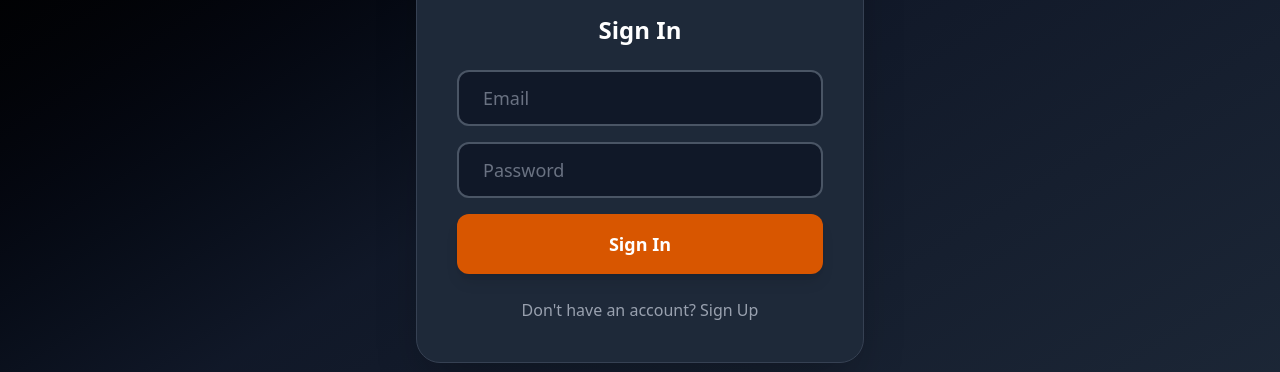
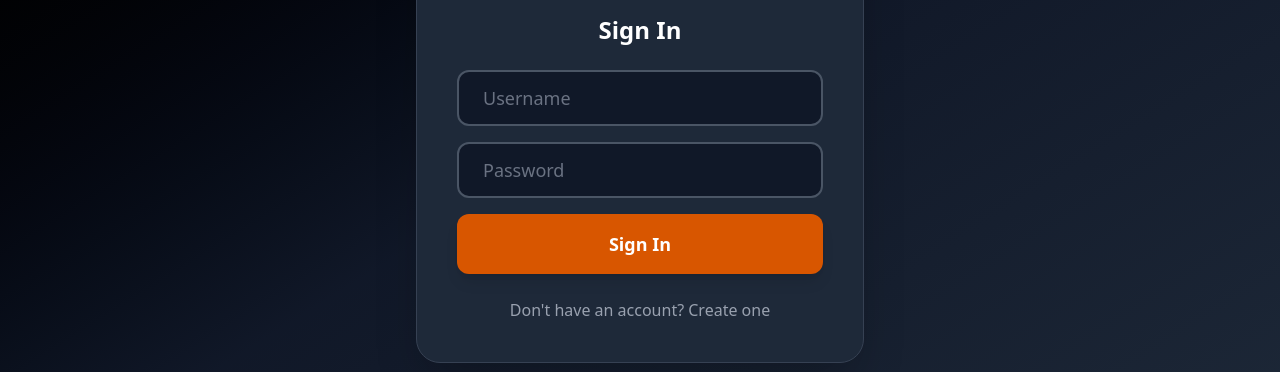
Before and after one commit to kwanto619/PlayGuitarApp, a Next.js app in the folder guitar-app/: page / in a window 1280 px wide. Shown: the part 296-668 px from the top of the page. Built offline with nearby package versions, Linux system fonts and the light colour scheme; no server answers.

Commit message:
Update authentication to use username instead of email

```diff
--- a/guitar-app/components/Auth.tsx
+++ b/guitar-app/components/Auth.tsx
@@ -4,7 +4,7 @@ import { useState } from 'react';
 import { supabase } from '@/lib/supabase';
 
 export default function Auth() {
-  const [email, setEmail] = useState('');
+  const [username, setUsername] = useState('');
   const [password, setPassword] = useState('');
   const [isSignUp, setIsSignUp] = useState(false);
   const [loading, setLoading] = useState(false);
@@ -15,26 +15,51 @@ export default function Auth() {
     setLoading(true);
     setMessage('');
 
+    // Create a fake email from username for Supabase (since it requires email)
+    const email = `${username.toLowerCase()}@guitar-app.local`;
+
     try {
       if (isSignUp) {
         const { error } = await supabase.auth.signUp({
           email,
           password,
+          options: {
+            data: {
+              username: username,
+            },
+          },
         });
-        if (error) throw error;
-        setMessage('Check your email for the confirmation link!');
+        if (error) {
+          if (error.message.includes('already registered')) {
+            throw new Error('Username already taken. Please choose another one.');
+          }
+          throw error;
+        }
+        setMessage('Account created successfully!');
+        // Auto sign in after signup
+        setTimeout(() => {
+          handleSignIn(email, password);
+        }, 1000);
       } else {
-        const { error } = await supabase.auth.signInWithPassword({
-          email,
-          password,
-        });
-        if (error) throw error;
-        setMessage('Successfully logged in!');
+        await handleSignIn(email, password);
       }
     } catch (error) {
       setMessage((error as Error).message);
     } finally {
       setLoading(false);
+    }
+  };
+
+  const handleSignIn = async (email: string, password: string) => {
+    const { error } = await supabase.auth.signInWithPassword({
+      email,
+      password,
+    });
+    if (error) {
+      if (error.message.includes('Invalid') || error.message.includes('credentials')) {
+        throw new Error('Invalid username or password');
+      }
+      throw error;
     }
   };
 
@@ -51,11 +76,14 @@ export default function Auth() {
 
         <form onSubmit={handleAuth} className="space-y-4">
           <input
-            type="email"
-            placeholder="Email"
-            value={email}
-            onChange={(e) => setEmail(e.target.value)}
+            type="text"
+            placeholder="Username"
+            value={username}
+            onChange={(e) => setUsername(e.target.value)}
             required
+            minLength={3}
+            pattern="[a-zA-Z0-9_-]+"
+            title="Username can only contain letters, numbers, underscores, and hyphens"
             className="w-full px-6 py-3 rounded-xl border-2 border-gray-600 bg-gray-900 text-white placeholder-gray-500 focus:border-custom-orange outline-none text-lg"
           />
 
@@ -74,13 +102,13 @@ export default function Auth() {
             disabled={loading}
             className="w-full bg-custom-orange hover:bg-custom-orange-hover text-white py-4 rounded-xl font-semibold text-lg hover:scale-[1.02] transition-all shadow-lg disabled:opacity-50 disabled:cursor-not-allowed"
           >
-            {loading ? 'Loading...' : isSignUp ? 'Sign Up' : 'Sign In'}
+            {loading ? 'Loading...' : isSignUp ? 'Create Account' : 'Sign In'}
           </button>
         </form>
 
         {message && (
           <div className={`mt-4 p-4 rounded-xl text-center ${
-            message.includes('Successfully') || message.includes('Check your email')
+            message.includes('successfully') || message.includes('Successfully')
               ? 'bg-green-900 text-green-100'
               : 'bg-red-900 text-red-100'
           }`}>
@@ -89,10 +117,13 @@ export default function Auth() {
         )}
 
         <button
-          onClick={() => setIsSignUp(!isSignUp)}
+          onClick={() => {
+            setIsSignUp(!isSignUp);
+            setMessage('');
+          }}
           className="w-full mt-6 text-gray-400 hover:text-white transition-colors"
         >
-          {isSignUp ? 'Already have an account? Sign In' : "Don't have an account? Sign Up"}
+          {isSignUp ? 'Already have an account? Sign In' : "Don't have an account? Create one"}
         </button>
       </div>
     </div>
```
